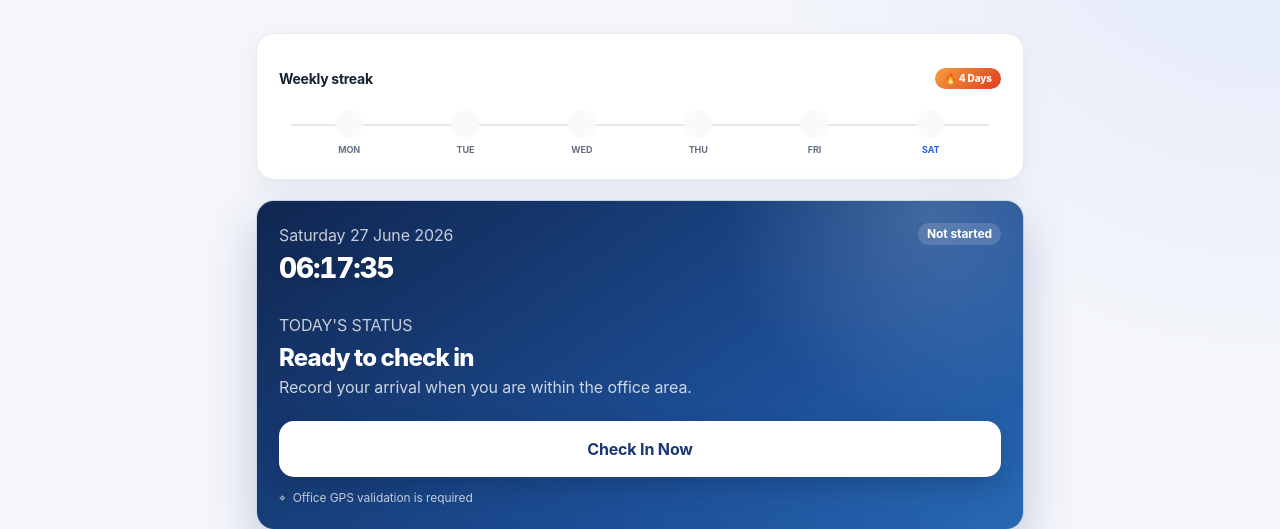
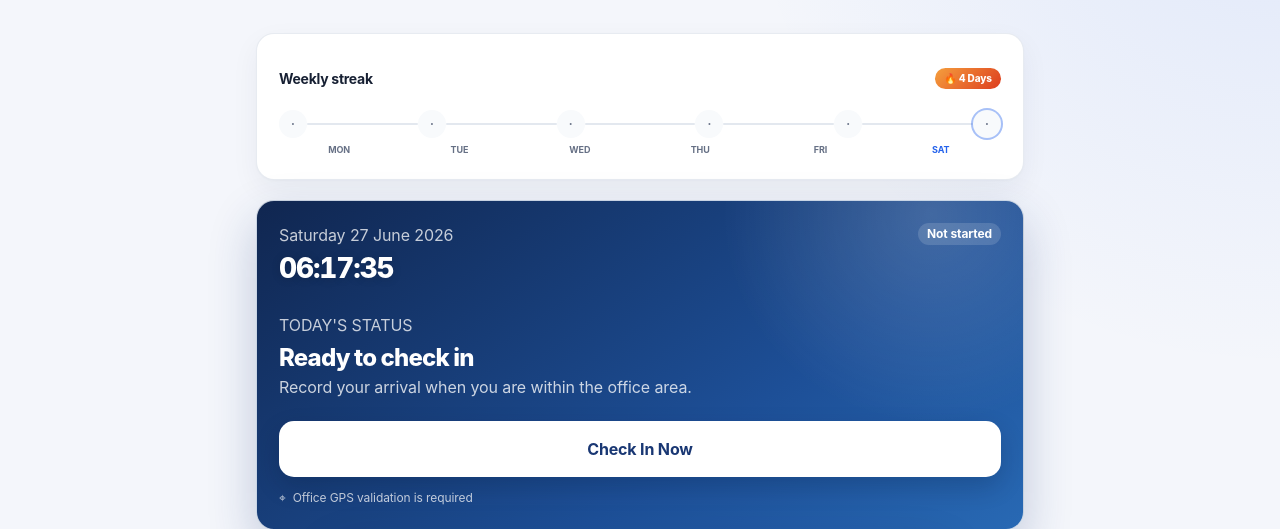
Before and after one commit to MuhammadMuhidin/icanreadcinere-absensi, a Flask app: page /absence in a window 1280 px wide. Shown: the part 175-704 px from the top of the page. Run offline with Flask 3, Linux system fonts and the light colour scheme; the visitor is signed in with stand-in values (Sample User, id 1); data that the repository does not hold is empty; some libraries are stand-ins or nearby versions.

Commit message:
refactor: streak timeline — flex row with dot+bar siblings (like paid_leave step-line)
- Replace absolute-positioned connectors with flex-based dot+bar layout
- Dot (.streak-dot) and bar (.streak-bar) are flex siblings — no overlap possible
- Bar uses flex:1 to fill gap between dots, min-width:4px
- Green bar (.streak-bar--success) for completed segments
- Labels in separate row below timeline
- Tooltip on dot hover, user-select:none on card

```diff
--- a/static/css/app.css
+++ b/static/css/app.css
@@ -573,7 +573,7 @@ textarea.form-control { min-height: 100px; resize: vertical; }
   .list-actions .btn { flex: 1; }
 }
 
-/* ─── Gamified streak timeline — Compact ─── */
+/* ─── Weekly streak timeline — Compact ─── */
 .streak-header {
   display: flex;
   justify-content: space-between;
@@ -596,97 +596,78 @@ textarea.form-control { min-height: 100px; resize: vertical; }
   background: linear-gradient(135deg, #f59f3d, #dd3d1f);
 }
 
-.streak-dotline {
+/* Row-based timeline (same approach as .step-line in paid_leave) */
+.streak-timeline {
   display: flex;
-  justify-content: space-between;
-  align-items: flex-start;
-  width: 100%;
-  position: relative;
-  padding: 0 12px;
+  align-items: center;
+  gap: 0;
 }
 
-/* Garis latar belakang — satu garis penuh di belakang semua dot */
-.streak-dotline::before {
-  content: "";
-  position: absolute;
-  top: 14px;
-  left: 12px;
-  right: 12px;
-  height: 2px;
-  background: var(--border);
-  z-index: 0;
-}
-
-/* Garis penghubung per-item — overlay hijau di atas garis latar */
-.streak-connector {
-  position: absolute;
-  top: 14px;
-  left: 50%;
-  width: 0;
-  height: 2px;
-  background: #16a34a;
-  z-index: 0;
-  opacity: 0;
-}
-
-/* Item sukses: garis hijau dari titik ini ke titik berikutnya */
-.streak-dotline-item.streak-success .streak-connector {
-  width: 100%;
-  opacity: 1;
-}
-
-/* Item terakhir tidak perlu garis */
-.streak-dotline-item:last-child .streak-connector { opacity: 0; }
-
-.streak-dotline-item {
-  display: flex;
-  flex-direction: column;
-  align-items: center;
-  position: relative;
-  flex: 1;
-  min-width: 0;
-}
-
-.streak-circle-wrap {
-  position: relative;
-  z-index: 1;
-  margin-bottom: 5px;
-}
-
-.streak-circle {
+.streak-dot {
   width: 28px;
   height: 28px;
   border-radius: 50%;
   display: flex;
   align-items: center;
   justify-content: center;
-  color: var(--muted);
+  flex-shrink: 0;
   font-size: 11px;
   font-weight: 800;
   background: var(--surface-soft);
+  color: var(--muted);
   position: relative;
-  transition: transform .15s ease;
+  z-index: 1;
 }
 
-.streak-circle--completed { background: color-mix(in srgb, var(--success) 12%, var(--surface)); color: var(--success); }
-.streak-circle--checked_in { background: color-mix(in srgb, var(--warning) 12%, var(--surface)); color: var(--warning); }
-.streak-circle--missed { background: color-mix(in srgb, var(--danger) 12%, var(--surface)); color: var(--danger); }
+.streak-dot--completed { background: color-mix(in srgb, var(--success) 12%, var(--surface)); color: var(--success); }
+.streak-dot--checked_in { background: color-mix(in srgb, var(--warning) 12%, var(--surface)); color: var(--warning); }
+.streak-dot--missed { background: color-mix(in srgb, var(--danger) 12%, var(--surface)); color: var(--danger); }
 
-.streak-icon { line-height: 1; margin-top: -1px; }
+.streak-dot--today {
+  box-shadow: 0 0 0 2px color-mix(in srgb, var(--info) 40%, transparent);
+}
 
-.streak-label {
+/* Connector bar — fills gap between dots */
+.streak-bar {
+  flex: 1;
+  height: 2px;
+  background: var(--border);
+  border-radius: 2px;
+  min-width: 4px;
+}
+
+.streak-bar--success {
+  background: var(--success);
+}
+
+/* Labels row */
+.streak-labels {
+  display: flex;
+  margin-top: 5px;
   font-size: 9px;
   font-weight: 700;
   text-transform: uppercase;
+}
+
+.streak-labels span {
+  flex: 1;
+  text-align: center;
   color: var(--muted);
   white-space: nowrap;
 }
-.streak-label--today { color: var(--info); }
 
-/* Compact streak card */
-.streak-card { padding: 12px 14px; }
+.streak-labels span.streak-label--today {
+  color: var(--info);
+}
 
-/* Tooltip — smart positioning to avoid edge clipping */
+/* Tooltip on dot hover */
+.streak-dot-wrap {
+  position: relative;
+  flex-shrink: 0;
+  display: flex;
+  align-items: center;
+}
+
 .streak-tooltip {
   position: absolute;
   bottom: calc(100% + 8px);
@@ -715,37 +696,11 @@ textarea.form-control { min-height: 100px; resize: vertical; }
   border: 4px solid transparent;
   border-top-color: color-mix(in srgb, var(--text) 92%, var(--surface));
 }
-.streak-circle-wrap:hover .streak-tooltip,
-.streak-circle-wrap:focus-within .streak-tooltip {
+.streak-dot:hover .streak-tooltip,
+.streak-dot:focus-within .streak-tooltip {
   opacity: 1;
   transform: translateX(-50%) translateY(0);
 }
 
-/* Edge clipping prevention: first item aligns left, last item aligns right */
-.streak-dotline-item:first-child .streak-tooltip {
-  left: 0;
-  transform: translateY(4px);
-}
-.streak-dotline-item:first-child .streak-tooltip::after {
-  left: 16px;
-  transform: none;
-}
-.streak-dotline-item:first-child:hover .streak-tooltip,
-.streak-dotline-item:first-child:focus-within .streak-tooltip {
-  transform: translateY(0);
-}
-
-.streak-dotline-item:last-child .streak-tooltip {
-  left: auto;
-  right: 0;
-  transform: translateY(4px);
-}
-.streak-dotline-item:last-child .streak-tooltip::after {
-  left: auto;
-  right: 16px;
-  transform: none;
-}
-.streak-dotline-item:last-child:hover .streak-tooltip,
-.streak-dotline-item:last-child:focus-within .streak-tooltip {
-  transform: translateY(0);
-}
+/* Compact streak card */
+.streak-card { padding: 12px 14px; user-select: none; -webkit-user-select: none; }
--- a/templates/absence.html
+++ b/templates/absence.html
@@ -32,7 +32,7 @@
     <h2 id="streakCardHeading">Weekly streak</h2>
     <span class="streak-badge">🔥 4 Days</span>
   </div>
-  <div class="streak-dotline" aria-label="This week timeline">
+  <div class="streak-timeline" aria-label="This week timeline">
     {% for item in week_days %}
       {% set tooltip_core = [] %}
       {% if item.state in ('completed','checked_in') %}
@@ -47,26 +47,26 @@
       {% endif %}
       {% set tooltip = tooltip_core | join(' — ') %}
       {% set success = item.state == 'completed' and not item.is_late %}
-      <span class="streak-dotline-item {% if success %}streak-success{% endif %}">
-        <span class="streak-circle-wrap">
-          <span class="streak-circle streak-circle--{{ item.state }} {% if item.is_today %}streak-circle--today{% endif %}"
-                aria-hidden="true">
-            <span class="streak-icon">
-            {% if item.state == 'completed' %}✓
-            {% elif item.state == 'checked_in' %}{% if item.is_late %}⏰{% else %}✓{% endif %}
-            {% elif item.state == 'missed' %}!
-            {% endif %}
-            </span>
-          </span>
-          <span class="streak-tooltip" aria-hidden="true">{{ tooltip }}</span>
-          <span class="streak-connector" aria-hidden="true"></span>
+      <div class="streak-dot-wrap">
+        <span class="streak-dot {% if success %}streak-dot--completed{% elif item.state == 'checked_in' %}streak-dot--checked_in{% elif item.state == 'missed' %}streak-dot--missed{% endif %} {% if item.is_today %}streak-dot--today{% endif %}" aria-hidden="true">
+          {% if item.state == 'completed' %}✓
+          {% elif item.state == 'checked_in' %}{% if item.is_late %}⏰{% else %}✓{% endif %}
+          {% elif item.state == 'missed' %}!
+          {% else %}·{% endif %}
         </span>
-        <span class="streak-label {% if item.is_today %}streak-label--today{% endif %}">{{ item.label }}</span>
-      </span>
+        <span class="streak-tooltip" aria-hidden="true">{{ tooltip }}</span>
+      </div>
+      {% if not loop.last %}
+        <span class="streak-bar {% if success %}streak-bar--success{% endif %}" aria-hidden="true"></span>
+      {% endif %}
+    {% endfor %}
+  </div>
+  <div class="streak-labels">
+    {% for item in week_days %}
+      <span class="{% if item.is_today %}streak-label--today{% endif %}">{{ item.label }}</span>
     {% endfor %}
   </div>
 </section>
-
 {% if latest_incomplete %}
   <div class="notice notice-warning">
     <div class="notice-icon" aria-hidden="true">⚠</div>
```
